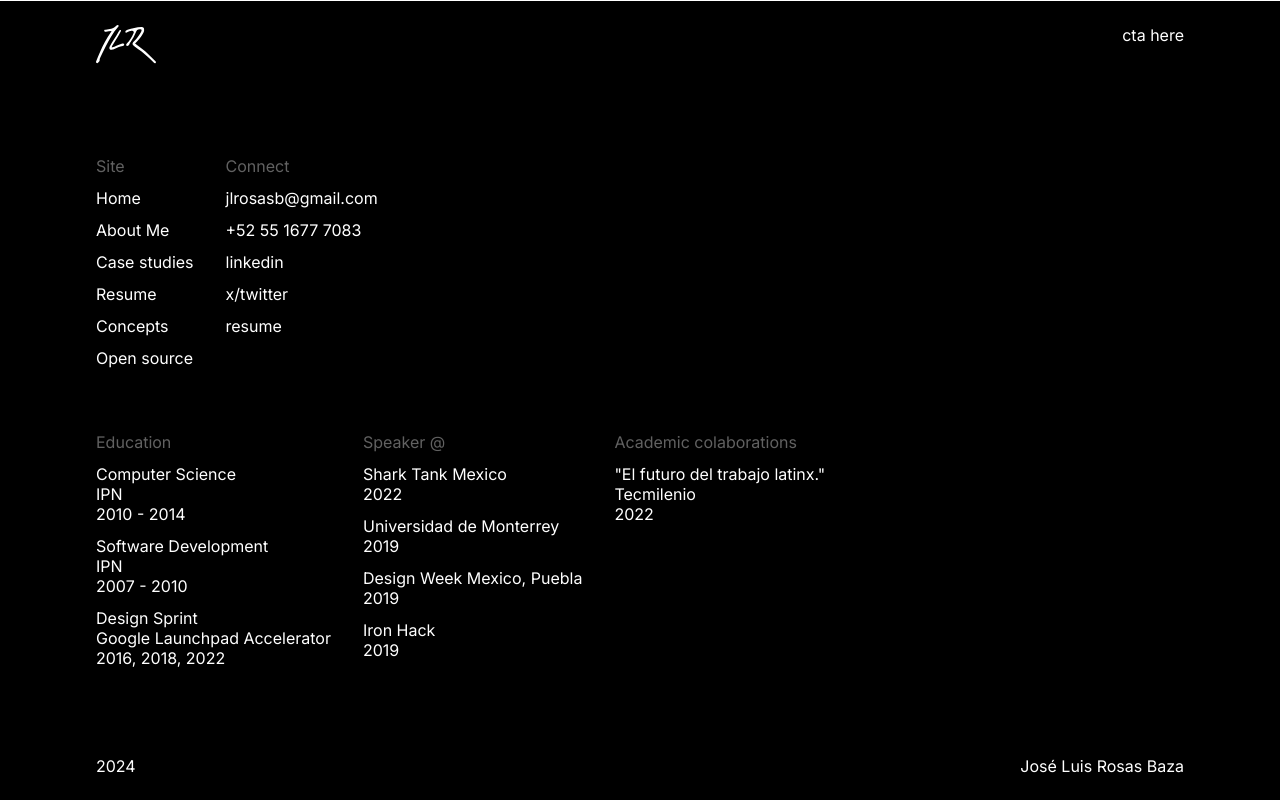
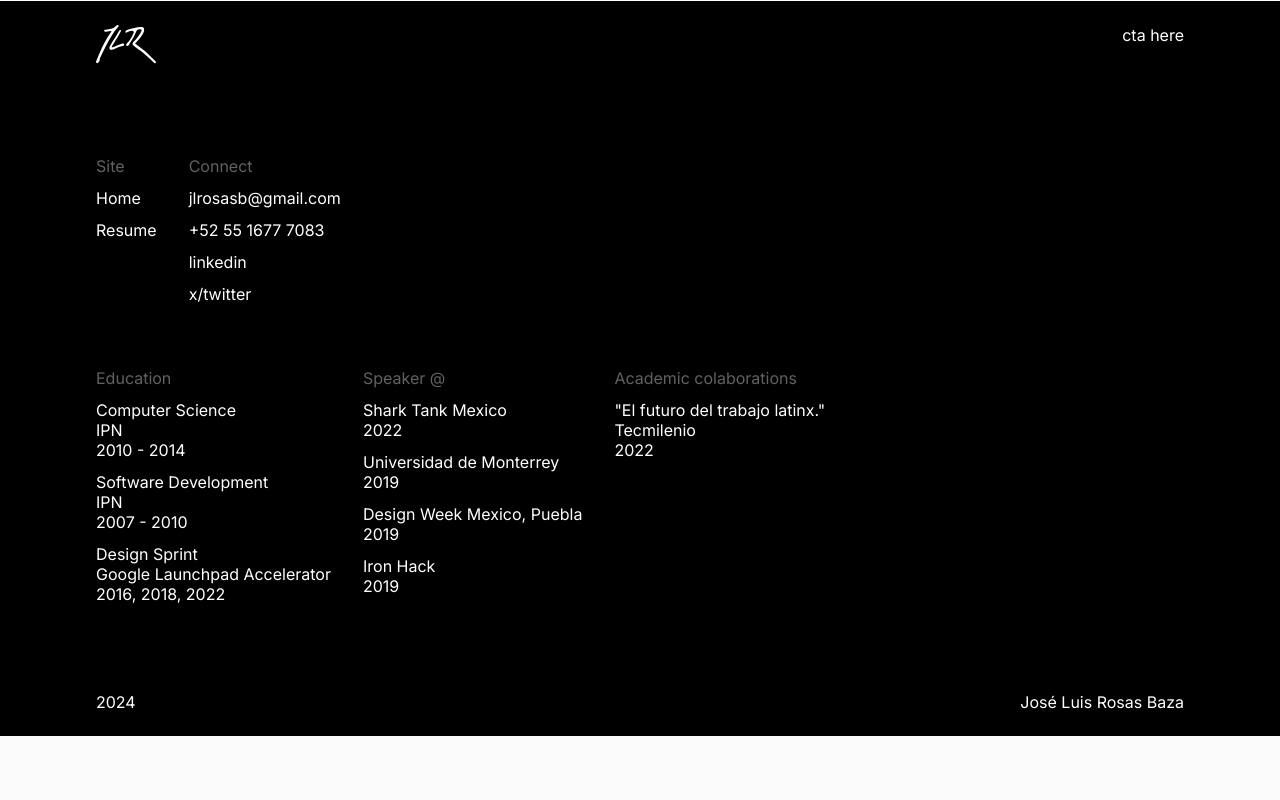
Before and after one commit to bazaescribe/jlr, a Next.js app: page / in a window 1280 px wide. Shown: the part 4200-5000 px from the top of the page. After the commit the page ends 4936 px from the top, so only its background shows below. Built offline with nearby package versions, Linux system fonts and the light colour scheme; a web font is replaced by a local one.

Commit message:
Fixed missing links

```diff
--- a/src/components/organisms/Herotwo/index.tsx
+++ b/src/components/organisms/Herotwo/index.tsx
@@ -85,19 +85,19 @@ const Herotwo = () => {
             <h1 className="text-bold">product, strategy and innovation</h1>
           </div>
           <div id="menu">
-            <Link href="#">
+            <Link href="#mailto:jlrosasb@gmail.com">
               <h4 className="menu-item">jlrosasb@gmail.com</h4>
             </Link>
-            <Link href="#">
+            <Link href="tel:5516777083">
               <h4 className="menu-item">+52 55 1677 7083</h4>
             </Link>
-            <Link href="#">
+            <Link href="https://www.linkedin.com/in/jlrosasb">
             <h4 className="menu-item">linkedin</h4>
             </Link>
-            <Link href="#">
+            <Link href="https://twitter.com/jlrosasb">
             <h4 className="menu-item">x/twitter</h4>
             </Link>
-            <Link href="#">
+            <Link href="https://drive.google.com/file/d/1iyRXeN1S7YI29ExlXSxuPcPr9lTcAvEw/view?usp=sharing">
               <h4 className="menu-item">resume</h4>
             </Link>
           </div>
--- a/src/components/organisms/footer/index.tsx
+++ b/src/components/organisms/footer/index.tsx
@@ -14,20 +14,15 @@ const Footer = () => {
           <div id="site" className='d-flex gap-200 flex-wrap'>
             <div id="map" className='d-flex flex-direction-column gap-075'>
               <p className='text-secondary'>Site</p>
-              <Link href="#">Home</Link>
-              <Link href="#">About Me</Link>
-              <Link href="#">Case studies</Link>
-              <Link href="#">Resume</Link>
-              <Link href="#">Concepts</Link>
-              <Link href="#">Open source</Link>
+              <Link href="/">Home</Link>
+              <Link href="https://drive.google.com/file/d/1iyRXeN1S7YI29ExlXSxuPcPr9lTcAvEw/view?usp=sharing">Resume</Link>
             </div>
             <div id="map" className='d-flex flex-direction-column gap-075'>
               <p className='text-secondary'>Connect</p>
-              <Link href="#">jlrosasb@gmail.com</Link>
-              <Link href="#">+52 55 1677 7083</Link>
-              <Link href="#">linkedin</Link>
-              <Link href="#">x/twitter</Link>
-              <Link href="#">resume</Link>
+              <Link href="#mailto:jlrosasb@gmail.com">jlrosasb@gmail.com</Link>
+              <Link href="tel:5516777083">+52 55 1677 7083</Link>
+              <Link href="https://www.linkedin.com/in/jlrosasb">linkedin</Link>
+              <Link href="https://twitter.com/jlrosasb">x/twitter</Link>
             </div>
           </div>
 
```
